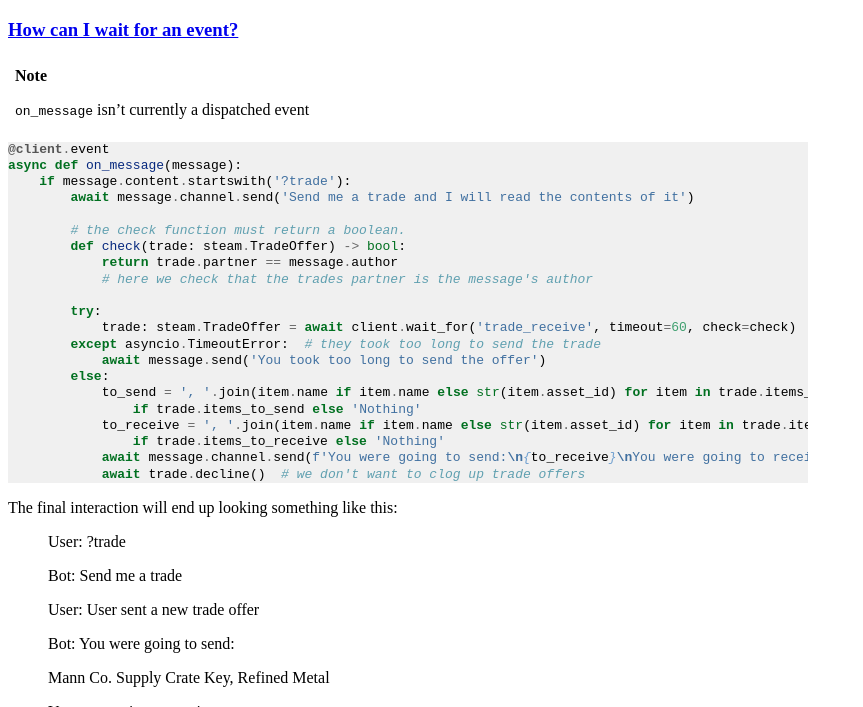
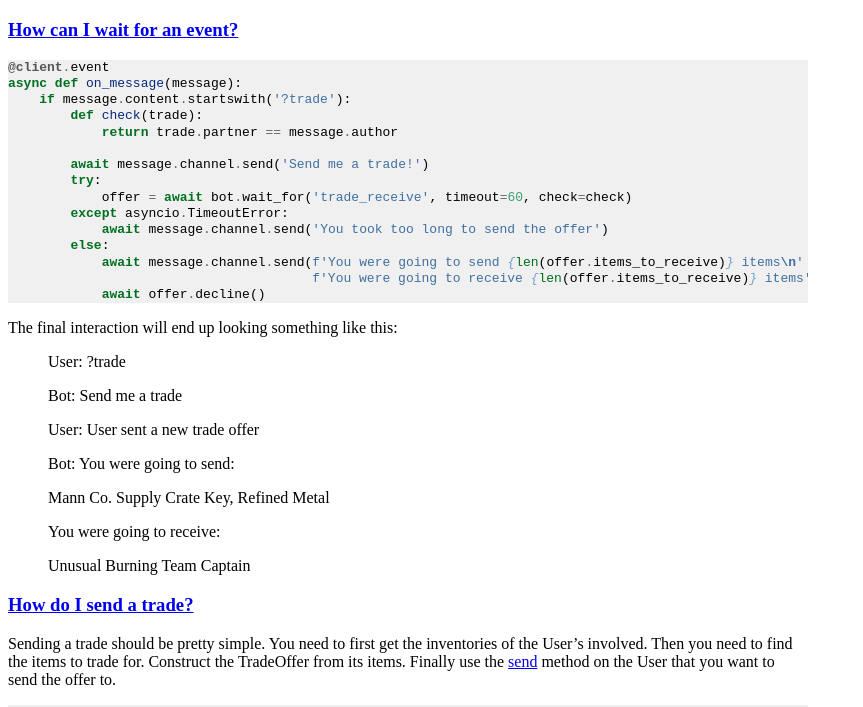
Before and after one commit to Gobot1234/steam.py, a Sphinx documentation site: the page built from docs/faq.rst, in a window 1280 px wide and 900 px high, scrolled down 2261 px, cut to the strip 193-900 px from the top of the window. Shown: the whole strip, without its empty margins (0-863 px from the left). Built offline with Sphinx 7.4.7, drawn with Linux system fonts in a browser that asks for light colours; some of the changed text lies outside the part shown.

Commit message:
Doc fixes for new models

```diff
--- a/docs/extensions/enums.py
+++ b/docs/extensions/enums.py
@@ -23,5 +23,5 @@ inspect.isenumclass = _isenumclass
 inspect.isenumattribute = _isenumattribute
 
 
-def setup(_):
+def setup(_):  # stop sphinx complaining when docs are built
     pass
--- a/docs/faq.rst
+++ b/docs/faq.rst
@@ -110,32 +110,23 @@ How can I get help with my code?
 How can I wait for an event?
 ~~~~~~~~~~~~~~~~~~~~~~~~~~~~
 
-.. note::
-    ``on_message`` isn't currently a dispatched event
-
 .. code-block:: python3
 
     @client.event
     async def on_message(message):
         if message.content.startswith('?trade'):
-            await message.channel.send('Send me a trade and I will read the contents of it')
+            def check(trade):
+                return trade.partner == message.author
 
-            # the check function must return a boolean.
-            def check(trade: steam.TradeOffer) -> bool:
-                return trade.partner == message.author
-                # here we check that the trades partner is the message's author
-
+            await message.channel.send('Send me a trade!')
             try:
-                trade: steam.TradeOffer = await client.wait_for('trade_receive', timeout=60, check=check)
-            except asyncio.TimeoutError:  # they took too long to send the trade
-                await message.send('You took too long to send the offer')
+                offer = await bot.wait_for('trade_receive', timeout=60, check=check)
+            except asyncio.TimeoutError:
+                await message.channel.send('You took too long to send the offer')
             else:
-                to_send = ', '.join(item.name if item.name else str(item.asset_id) for item in trade.items_to_send) \
-                    if trade.items_to_send else 'Nothing'
-                to_receive = ', '.join(item.name if item.name else str(item.asset_id) for item in trade.items_to_receive) \
-                    if trade.items_to_receive else 'Nothing'
-                await message.channel.send(f'You were going to send:\n{to_receive}\nYou were going to receive:\n{to_send}')
-                await trade.decline()  # we don't want to clog up trade offers
+                await message.channel.send(f'You were going to send {len(offer.items_to_receive)} items\n'
+                                           f'You were going to receive {len(offer.items_to_receive)} items')
+                await offer.decline()
 
 The final interaction will end up looking something like this:
 
```
Also changed, not shown: other parts of docs/faq.rst (+1 -1 lines), docs/api.rst (+60 -19 lines).
